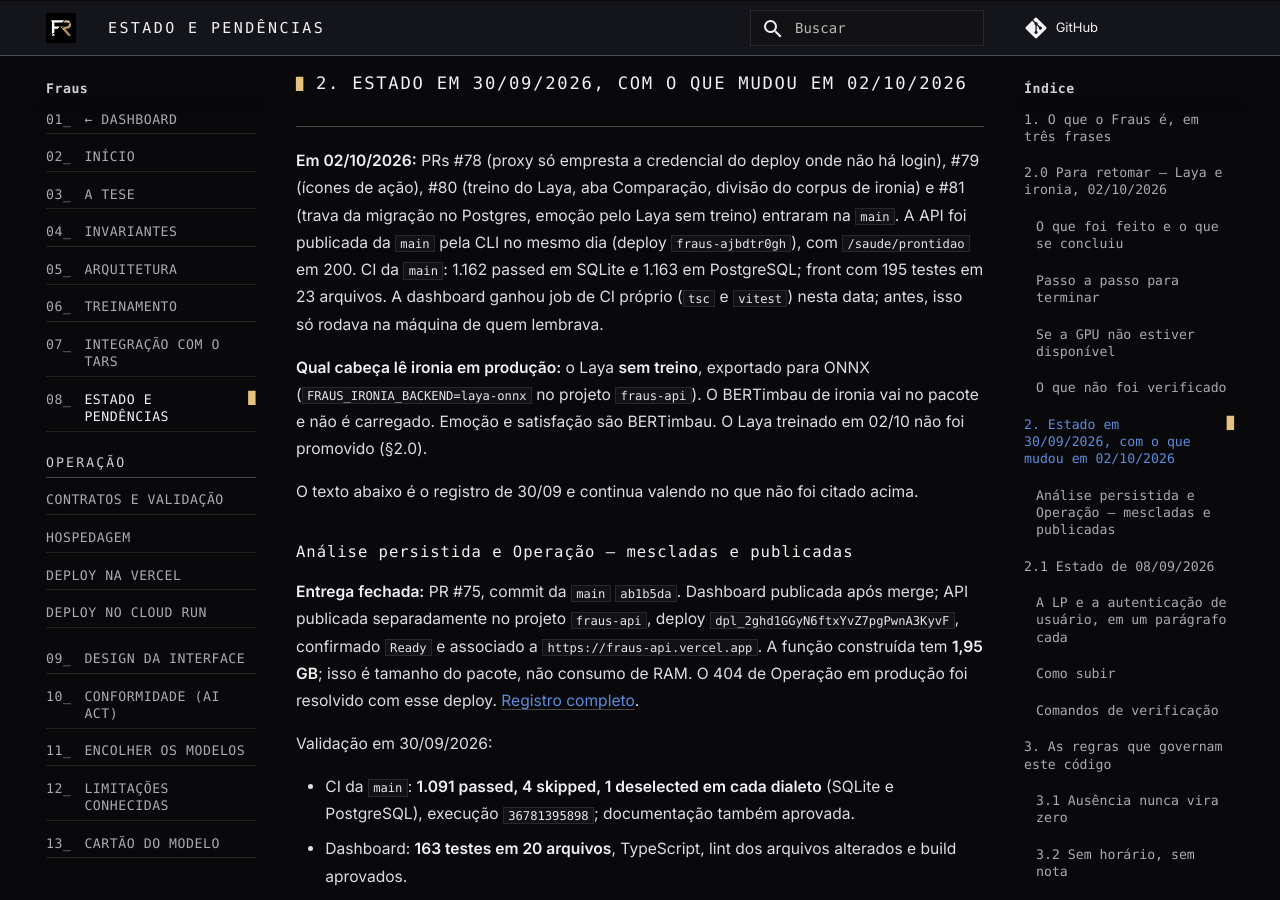
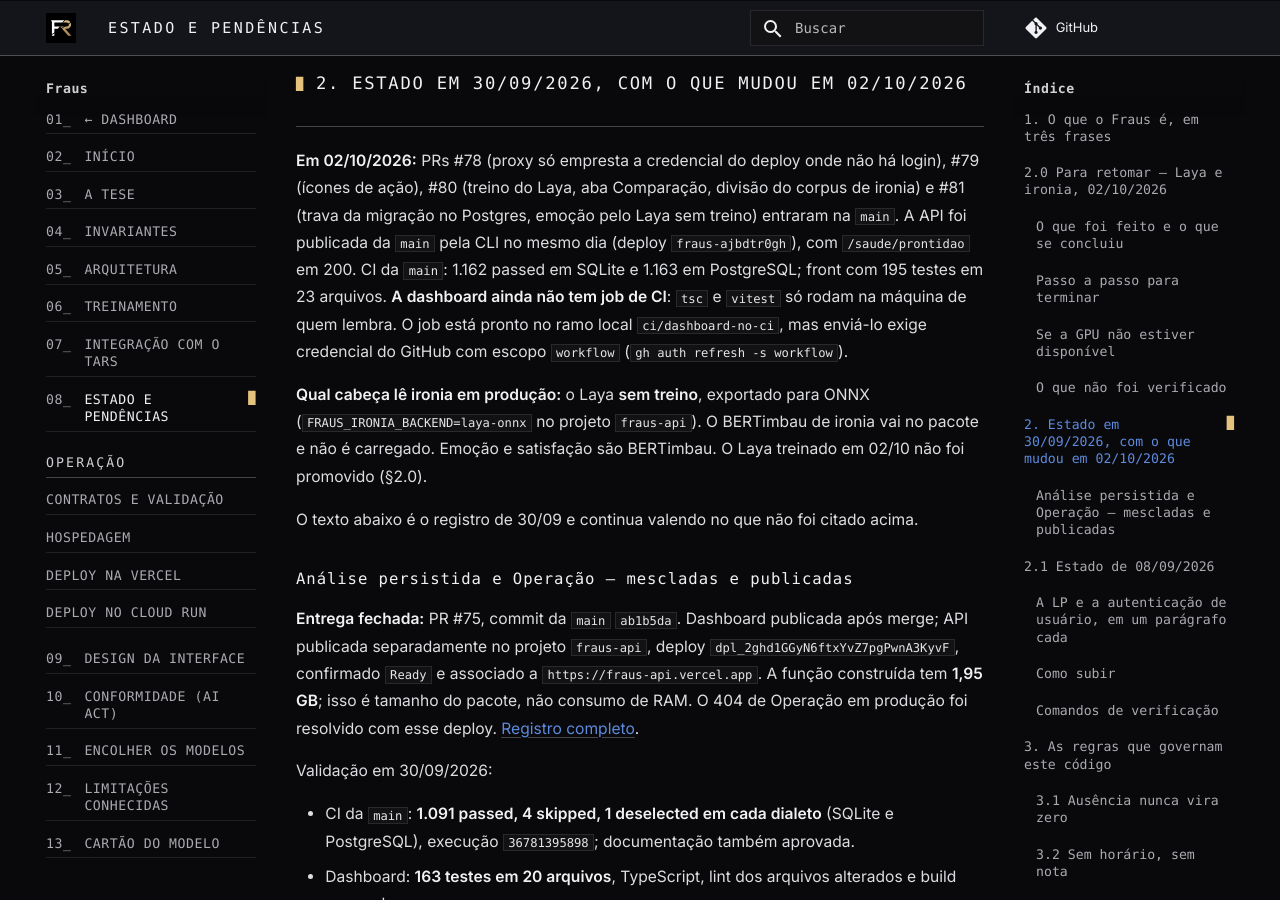
Before and after one commit to Joao-Tavares0312/Fraus, an MkDocs documentation site: the page built from docs/handoff.md, in a window 1280 px wide and 900 px high, scrolled down 3422 px. Built offline with MkDocs 1.6.1 and Material for MkDocs 9.7.7, drawn with Linux system fonts in a browser that asks for light colours; some web fonts are replaced; comment, search, counter and statistics services are not loaded.

Commit message:
docs(handoff): o job de ci da dashboard ainda nao entrou e por que
Co-Authored-By: Neuro <neuro.chan.dev@gmail.com>

```diff
--- a/docs/handoff.md
+++ b/docs/handoff.md
@@ -124,8 +124,10 @@ do corpus de ironia) e #81 (trava da migração no Postgres, emoção pelo Laya
 sem treino) entraram na `main`. A API foi publicada da `main` pela CLI no mesmo
 dia (deploy `fraus-ajbdtr0gh`), com `/saude/prontidao` em 200. CI da `main`:
 1.162 passed em SQLite e 1.163 em PostgreSQL; front com 195 testes em 23
-arquivos. A dashboard ganhou job de CI próprio (`tsc` e `vitest`) nesta data;
-antes, isso só rodava na máquina de quem lembrava.
+arquivos. **A dashboard ainda não tem job de CI**: `tsc` e `vitest` só rodam na
+máquina de quem lembra. O job está pronto no ramo local `ci/dashboard-no-ci`,
+mas enviá-lo exige credencial do GitHub com escopo `workflow`
+(`gh auth refresh -s workflow`).
 
 **Qual cabeça lê ironia em produção:** o Laya **sem treino**, exportado para
 ONNX (`FRAUS_IRONIA_BACKEND=laya-onnx` no projeto `fraus-api`). O BERTimbau de
```
